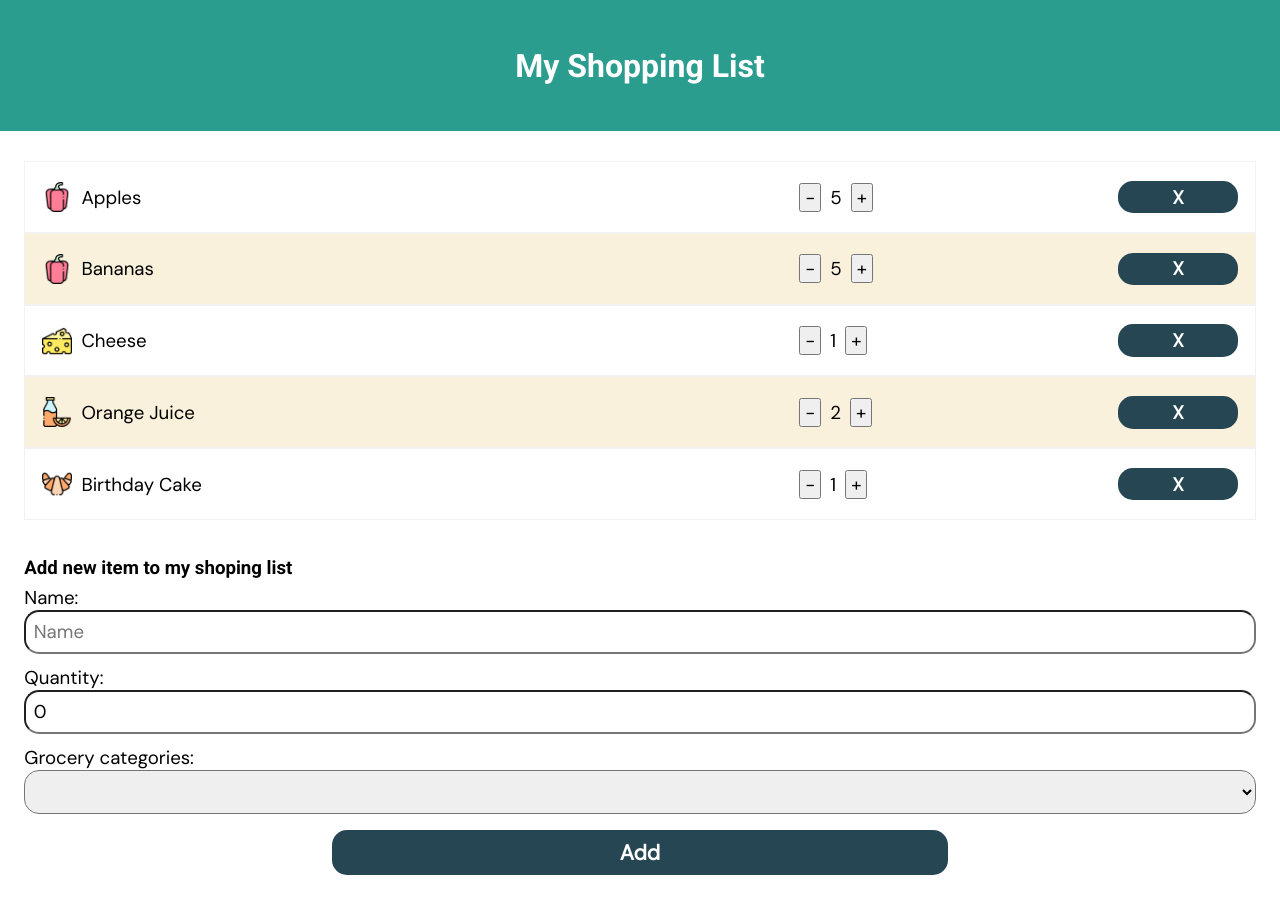
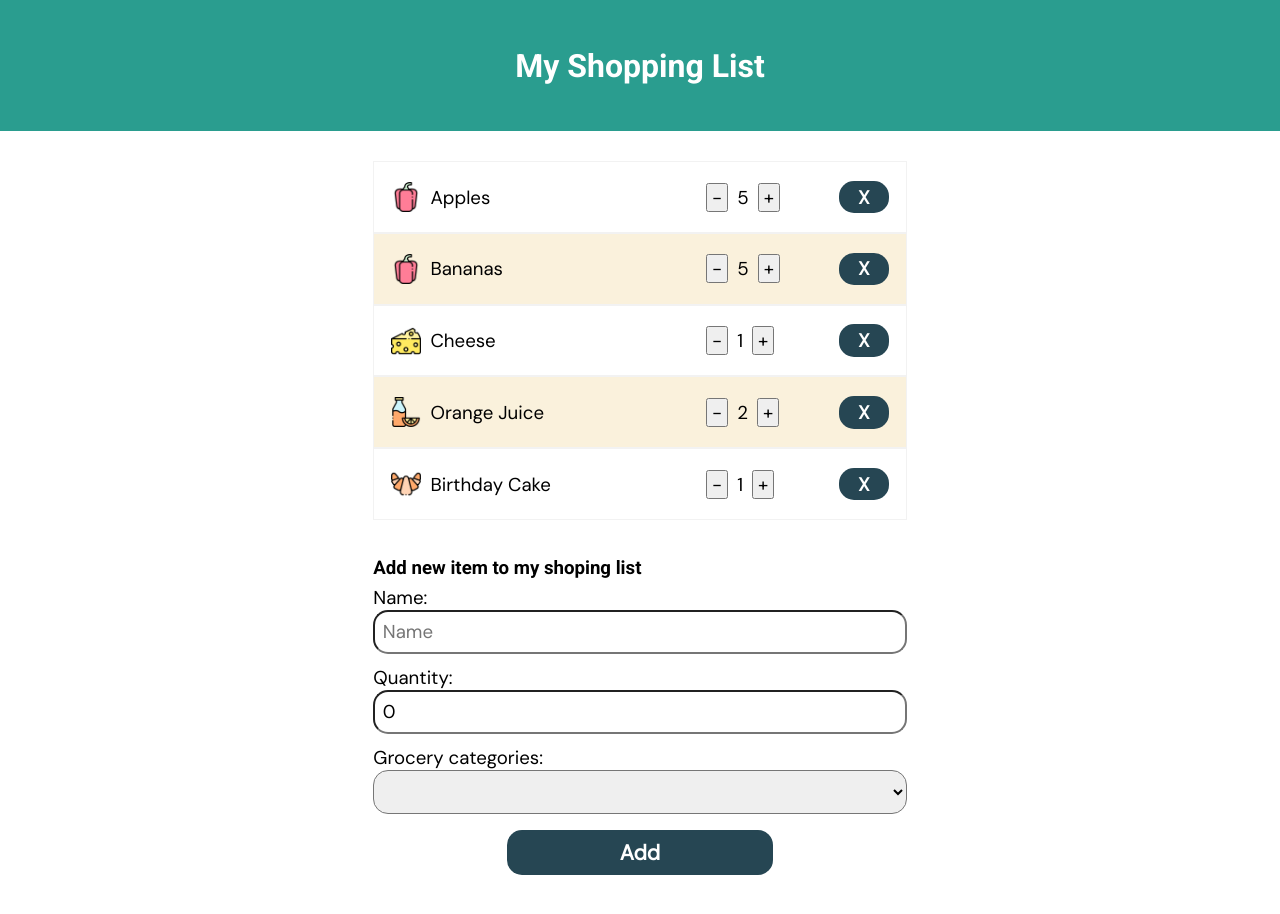
Before and after one commit to mangelesc/Shopping-List-App, an Angular app: page / in a window 1280 px wide. Built offline with nearby package versions, Linux system fonts and the light colour scheme.

Commit message:
desktop styles

```diff
--- a/src/app/shopping-list/pages/main-page.component.css
+++ b/src/app/shopping-list/pages/main-page.component.css
@@ -10,3 +10,9 @@
 .main{
   padding: 1.6em 1.3em;
 }
+
+@media screen and (min-width: 768px) {
+  .main{
+      padding: 1.6em 20em;
+    }
+}
```
